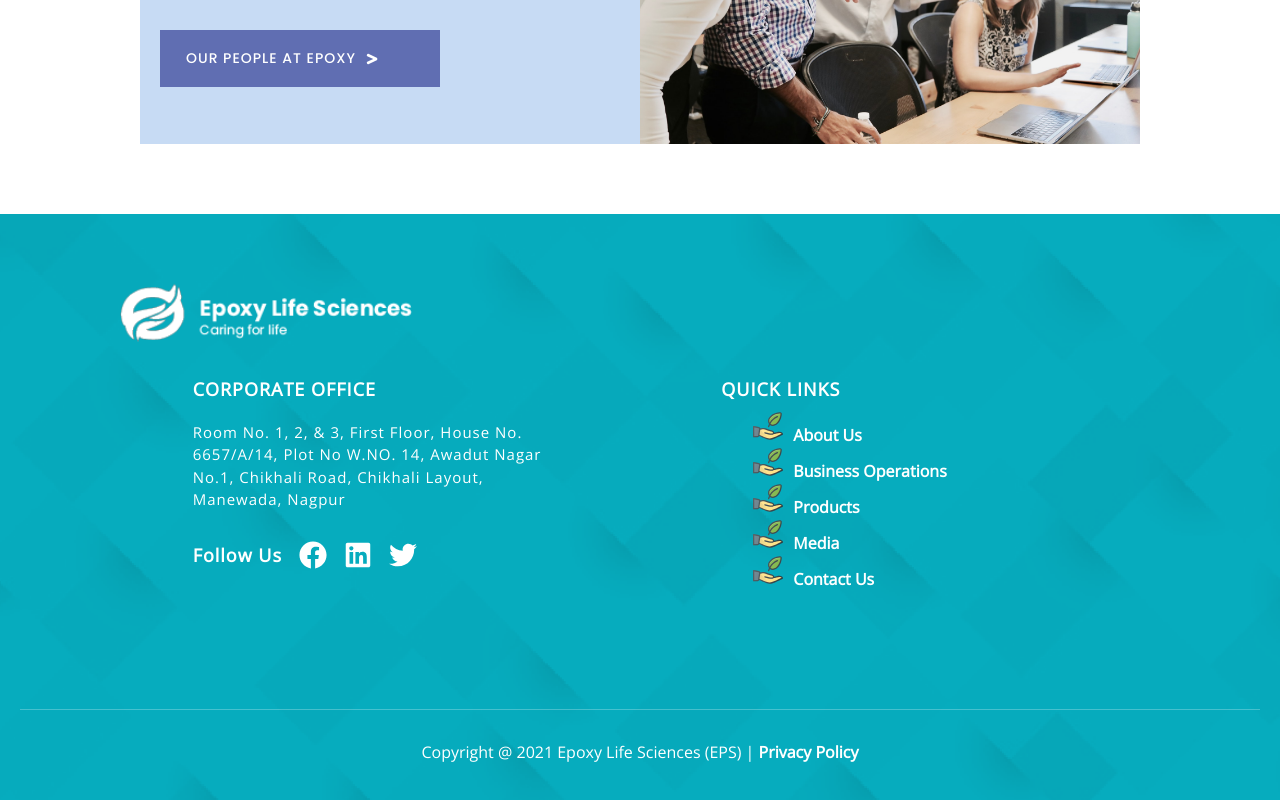
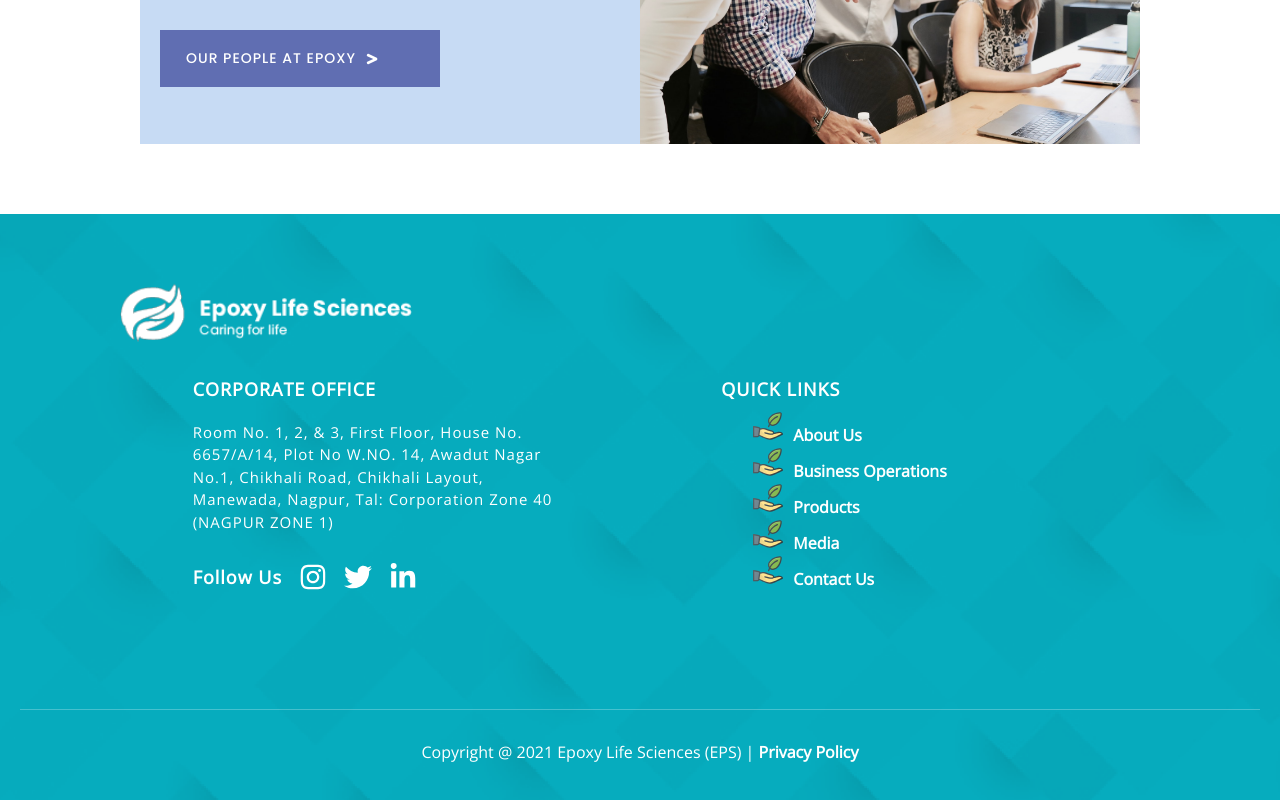
Before and after one commit to AakashRao-dev/epoxy-Life-sciences, a React (Create React App) app: page /about in a window 1280 px wide. Shown: the part 2255-3055 px from the top of the page. Built offline with nearby package versions, Linux system fonts and the light colour scheme.

Commit message:
new changes to the address and contact links

```diff
--- a/src/components/Footer/Footer.jsx
+++ b/src/components/Footer/Footer.jsx
@@ -1,5 +1,5 @@
 import React from 'react';
-import { FaFacebook, FaLinkedin, FaTwitter } from 'react-icons/fa';
+import { FaInstagram, FaLinkedinIn, FaTwitter } from 'react-icons/fa';
 import './Footer.css';
 import { NavLink } from 'react-router-dom';
 import img from '../../images/Logo-white.png';
@@ -18,29 +18,29 @@ const Footer = () => {
               <p>
                 Room No. 1, 2, & 3, First Floor, House No. 6657/A/14, Plot No
                 W.NO. 14, Awadut Nagar No.1, Chikhali Road, Chikhali Layout,
-                Manewada, Nagpur
+                Manewada, Nagpur, Tal: Corporation Zone 40 (NAGPUR ZONE 1)
               </p>
             </div>
             <div className="follow">
               <h2>
                 Follow Us
                 <a
-                  href="https://www.facebook.com/aakash.rao.798278"
+                  href="https://www.instagram.com/epoxylifesciences/"
                   className="Footer_Navlink"
                 >
-                  <FaFacebook className="footer_icon" />
+                  <FaInstagram className="footer_icon" />
                 </a>
                 <a
-                  href="https://www.linkedin.com/in/aakash-rao-45a021204/"
-                  className="Footer_Navlink"
-                >
-                  <FaLinkedin className="footer_icon" />
-                </a>
-                <a
-                  href="https://twitter.com/Aakash_Rao_02"
+                  href="https://twitter.com/VipinGo85769686"
                   className="Footer_Navlink"
                 >
                   <FaTwitter className="footer_icon" />
+                </a>
+                <a
+                  href="https://www.linkedin.com/in/vipin-goyal-72b79218/"
+                  className="Footer_Navlink"
+                >
+                  <FaLinkedinIn className="footer_icon" />
                 </a>
               </h2>
             </div>
```
